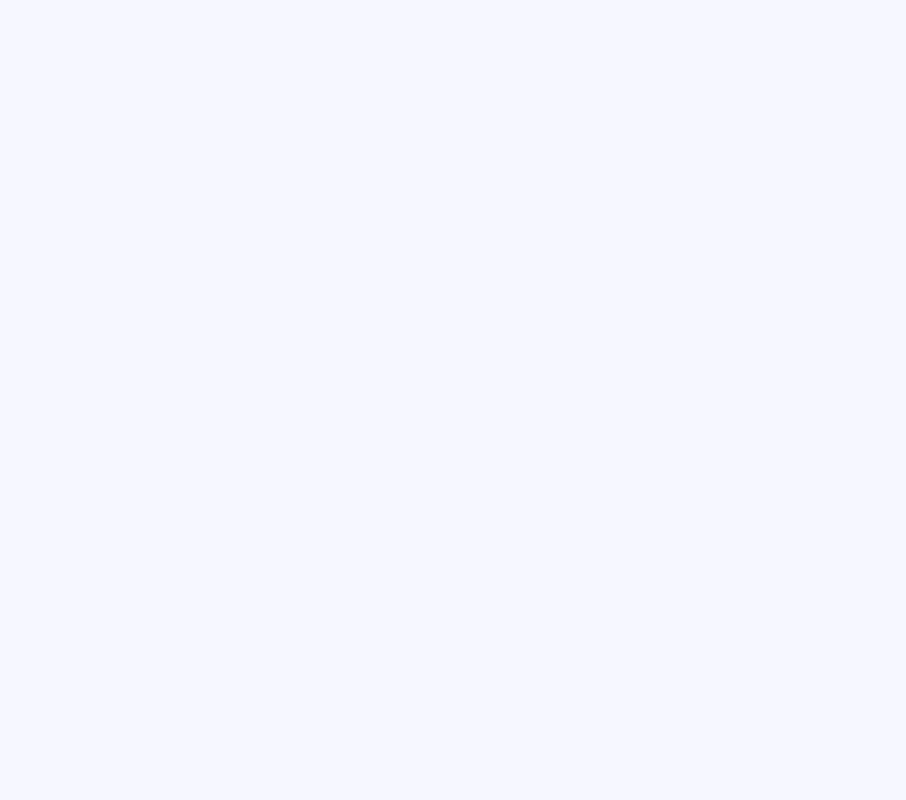
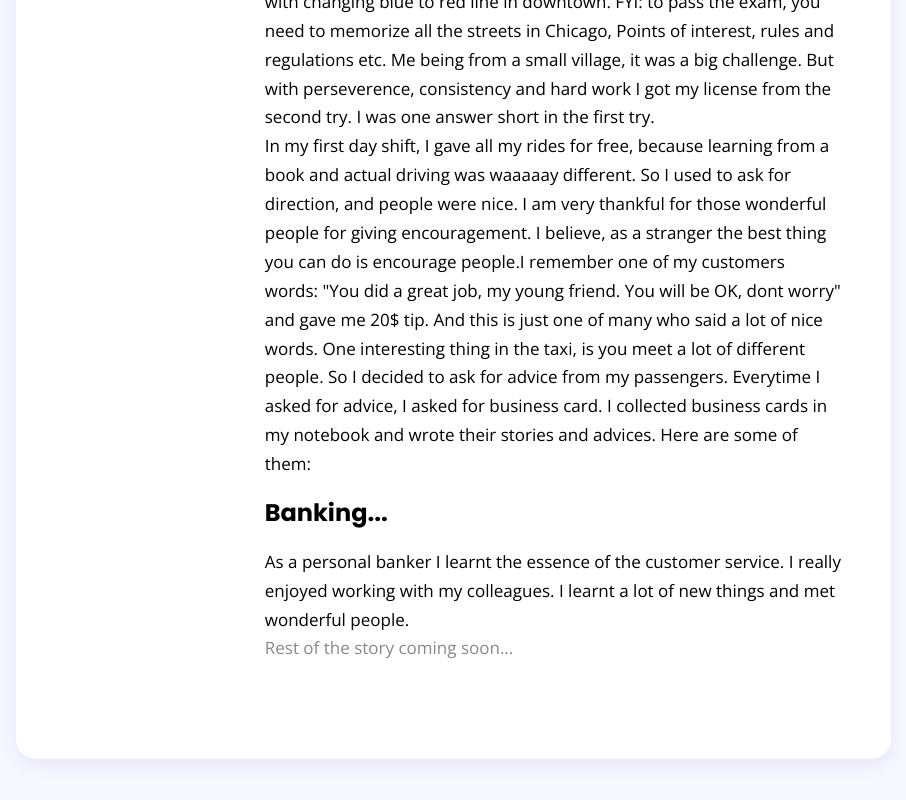
Before and after one commit to murutchan/my-portfolio2, a React (Create React App) app: page /about in a window 1280 px wide. Shown: the part 898-1698 px from the top of the page, without its empty margins (334-1240 px from the left). Before the commit the page ends 832 px from the top, so only its background shows below. Built offline with nearby package versions, Linux system fonts and the light colour scheme.

Commit message:
story part

```diff
--- a/src/components/pages/AboutPage.js
+++ b/src/components/pages/AboutPage.js
@@ -23,11 +23,47 @@ const AboutPage = () => {
               president Askar Akaev. So the name “Askar” was a good name till
               2005. Because in 2005 there was a revolution and our first
               president escaped to Russia. Since then probably people dont give
-              this name to their children. Briefly about my life before
-              immigration to USA. I went to Turkish high school. I graduated
-              from highschool with all “A”s. After I studied finance in a
-              university. And a little after graduating, I came to US.
+              this name to their children.
+              <br />
+              Briefly about my life before immigration to USA. I went to Turkish
+              high school. I graduated from highschool with all “A”s. After I
+              studied finance in the National university. And a little after
+              graduating, I came to US.
             </p>
+            <h3>Taxi driver in Chicago...</h3>
+            <p className="mb-0 text-dark">
+              I started working as a taxi driver in Chicago. Believe it or not,
+              I never drove a car before a taxi. So imagine passing the taxi
+              written exam and driving exam. I used to take a blue line train to
+              Olive Harvey city college, where I studied for the taxi license.
+              Train used to take 2 hours one way, with changing blue to red line
+              in downtown. FYI: to pass the exam, you need to memorize all the
+              streets in Chicago, Points of interest, rules and regulations etc.
+              Me being from a small village, it was a big challenge. But with
+              perseverence, consistency and hard work I got my license from the
+              second try. I was one answer short in the first try.
+              <br />
+              In my first day shift, I gave all my rides for free, because
+              learning from a book and actual driving was waaaaay different. So
+              I used to ask for direction, and people were nice. I am very
+              thankful for those wonderful people for giving encouragement. I
+              believe, as a stranger the best thing you can do is encourage
+              people.I remember one of my customers words: "You did a great job,
+              my young friend. You will be OK, dont worry" and gave me 20$ tip.
+              And this is just one of many who said a lot of nice words. One
+              interesting thing in the taxi, is you meet a lot of different
+              people. So I decided to ask for advice from my passengers.
+              Everytime I asked for advice, I asked for business card. I
+              collected business cards in my notebook and wrote their stories
+              and advices. Here are some of them:
+            </p>
+            <h3>Banking...</h3>
+            <p className="mb-0 text-dark">
+              As a personal banker I learnt the essence of the customer service.
+              I really enjoyed working with my colleagues. I learnt a lot of new
+              things and met wonderful people.
+            </p>
+            <p>Rest of the story coming soon...</p>
           </div>
         </div>
       </section>
```
